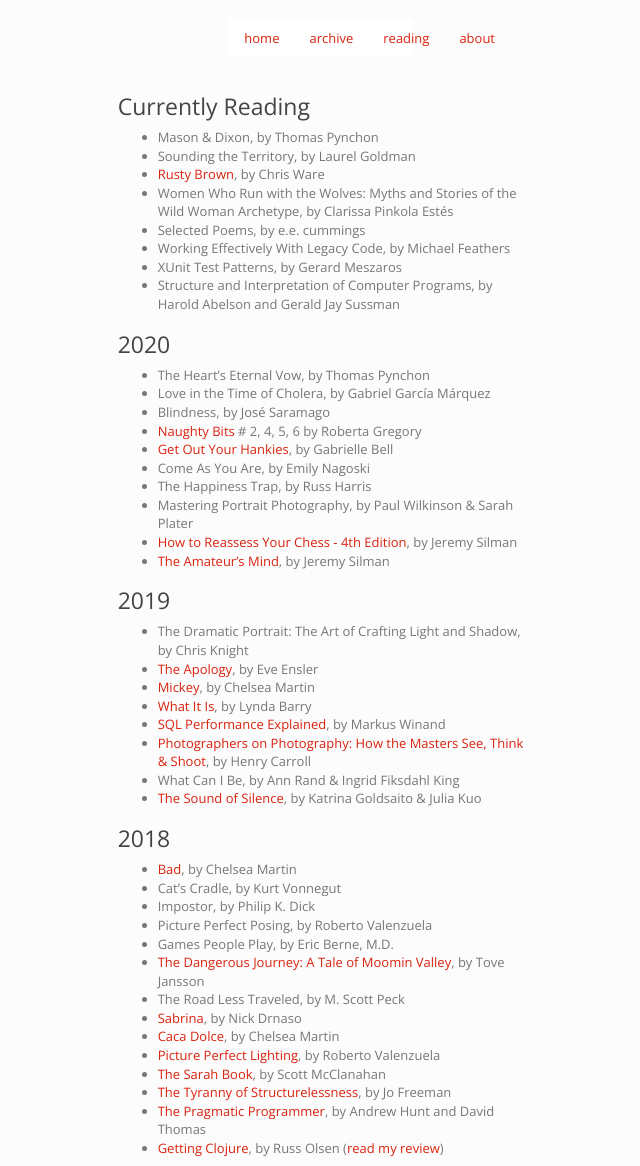
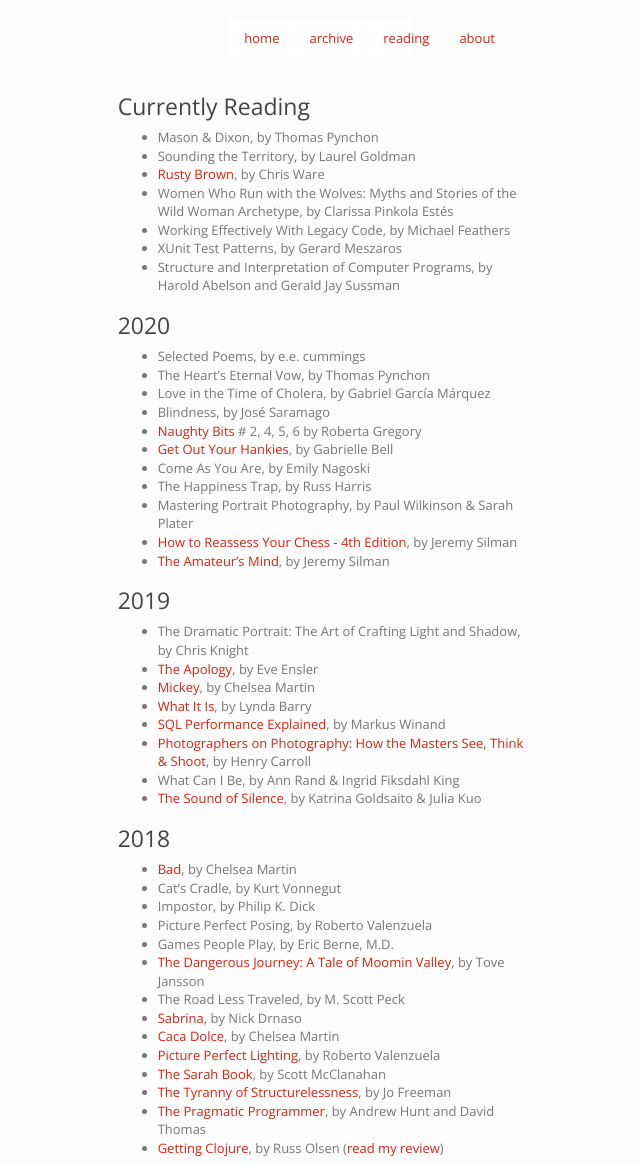
Before and after one commit to imtayadeway/imtayadeway.github.io, a Jekyll site: the page built from reading-list/index.md, in a window 1280 px wide. Shown: the whole page, without its empty margins (319-959 px from the left). Built offline with Jekyll 4.4.1, drawn with Linux system fonts in a browser that asks for light colours.

```diff
--- a/reading-list/index.md
+++ b/reading-list/index.md
@@ -9,13 +9,13 @@ title: Reading List
 - Sounding the Territory, by Laurel Goldman
 - [Rusty Brown][], by Chris Ware
 - Women Who Run with the Wolves: Myths and Stories of the Wild Woman Archetype, by Clarissa Pinkola Estés
-- Selected Poems, by e.e. cummings
 - Working Effectively With Legacy Code, by Michael Feathers
 - XUnit Test Patterns, by Gerard Meszaros
 - Structure and Interpretation of Computer Programs, by Harold Abelson and Gerald Jay Sussman
 
 ### 2020
 
+- Selected Poems, by e.e. cummings
 - The Heart's Eternal Vow, by Thomas Pynchon
 - Love in the Time of Cholera, by Gabriel García Márquez
 - Blindness, by José Saramago
```
